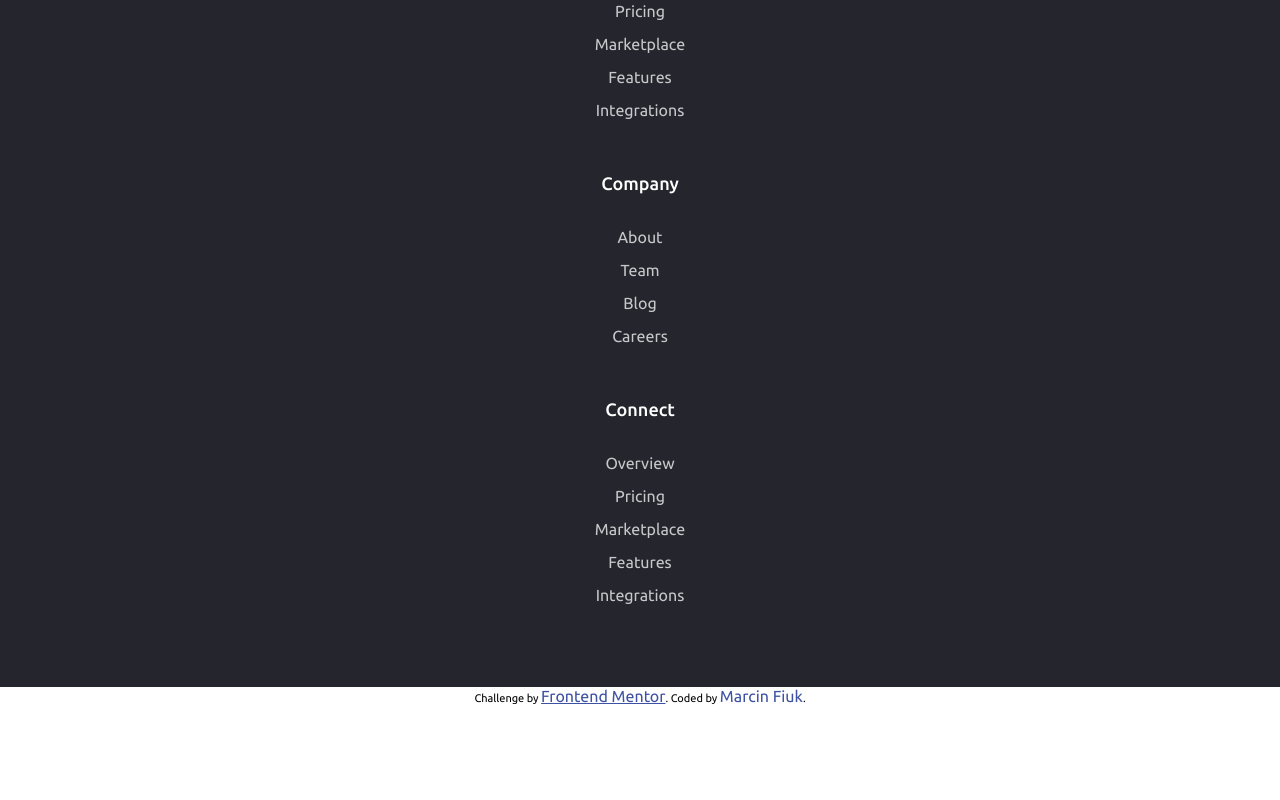
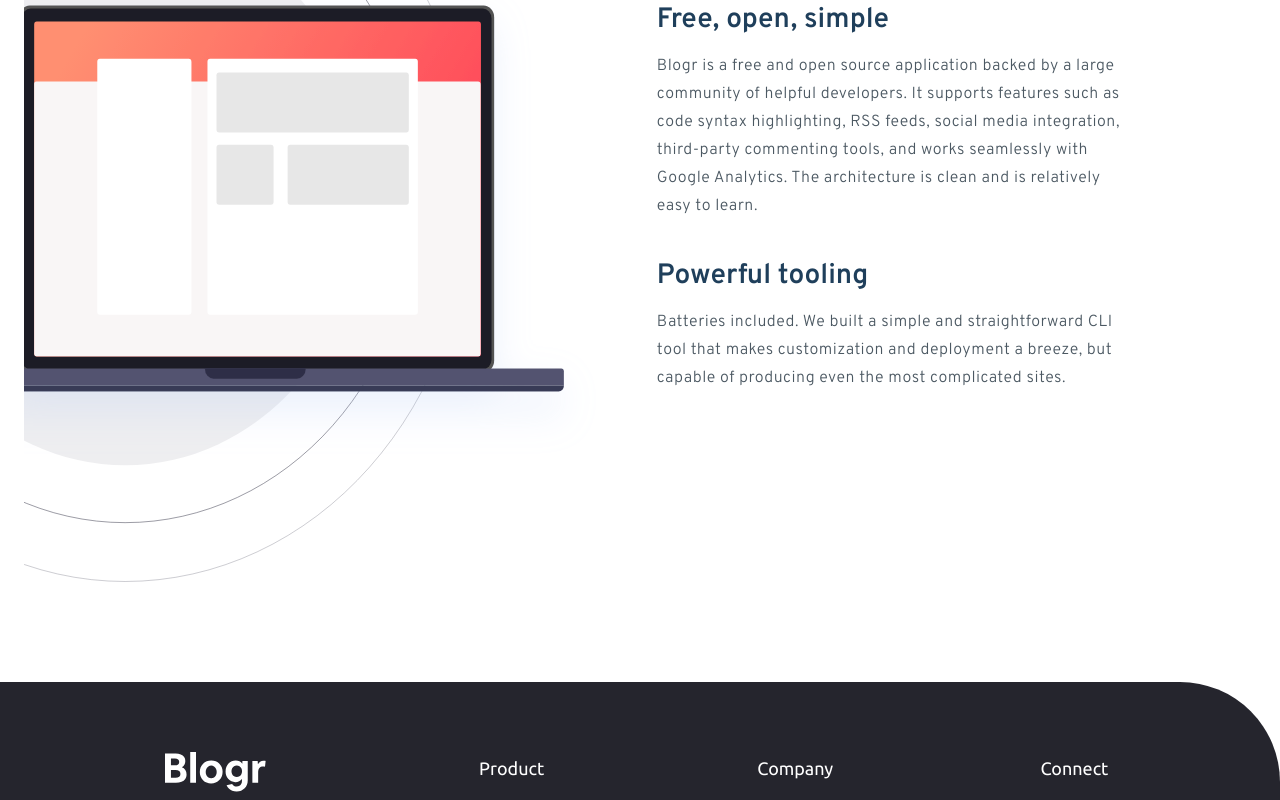
Before and after one commit to MarcinFiuk/FrontendMentor-BlogrLandingPage, a React (Create React App) app: page / in a window 1280 px wide. Shown: the part 280-1080 px from the top of the page. Before the commit the page ends 985 px from the top, so only its background shows below. Built offline with nearby package versions, Linux system fonts and the light colour scheme.

Commit message:
styling Section3 finished

```diff
--- a/public/index.html
+++ b/public/index.html
@@ -28,7 +28,7 @@
         <link rel="preconnect" href="https://fonts.googleapis.com" />
         <link rel="preconnect" href="https://fonts.gstatic.com" crossorigin />
         <link
-            href="https://fonts.googleapis.com/css2?family=Overpass:wght@300;600&family=Ubuntu:wght@400;500;700&display=swap"
+            href="https://fonts.googleapis.com/css2?family=Overpass:wght@300;600&family=Ubuntu:wght@400;600;700&display=swap"
             rel="stylesheet"
         />
         <title>Blog landing page main</title>
--- a/src/App.js
+++ b/src/App.js
@@ -1,3 +1,4 @@
+import Section3 from './components/Sections/Section3';
 import Footer from './components/Footer/Footer';
 import Attribution from './components/Attribution/Attribution';
 
@@ -7,6 +8,7 @@ function App() {
     return (
         <div>
             <GlobalStyle />
+            <Section3 />
             <Footer />
             <Attribution />
         </div>
--- a/src/GlobalStyle.js
+++ b/src/GlobalStyle.js
@@ -16,6 +16,6 @@ body{
     font-family: 'Ubuntu', sans-serif;
     max-width:1440px;
     margin: 0 auto;
-    font-size:
+    overflowX: hidden;
 }
 `;
--- a/src/components/Footer/Footer.js
+++ b/src/components/Footer/Footer.js
@@ -1,86 +1,19 @@
 import React from 'react';
-import styled from 'styled-components';
 
 import LogoImage from '../UI/Logo';
+import FooterList from './FooterList';
 
-import { company, product, connect } from './../../menuElements';
-
-const FooterContainer = styled.footer`
-    display: flex;
-    align-items: center;
-    flex-direction: column;
-    border-top-right-radius: 100px;
-    background-color: hsl(240, 10%, 16%);
-    color: hsl(0, 0%, 100%);
-    padding: 75px 14px;
-    line-height: 33px;
-    text-align: center;
-`;
-
-const ListTitle = styled.h6`
-    font-size: 1.8rem;
-    font-weight: 500;
-    margin: 40px 0 21px;
-`;
-
-const List = styled.ul`
-    list-style: none;
-`;
-
-const ListElement = styled.li``;
-
-const NavigationLink = styled.a`
-    color: hsl(240, 2%, 79%);
-    font-weight: 400;
-    text-decoration: none;
-`;
-
-const productList = (
-    <div>
-        <ListTitle>Product</ListTitle>
-        <List>
-            {product.map(({ id, text, url }) => (
-                <ListElement key={id}>
-                    <NavigationLink href={url}>{text}</NavigationLink>
-                </ListElement>
-            ))}
-        </List>
-    </div>
-);
-
-const companyList = (
-    <div>
-        <ListTitle>Company</ListTitle>
-        <List>
-            {company.map(({ id, text, url }) => (
-                <ListElement key={id}>
-                    <NavigationLink href={url}>{text}</NavigationLink>
-                </ListElement>
-            ))}
-        </List>
-    </div>
-);
-
-const connectList = (
-    <div>
-        <ListTitle>Connect</ListTitle>
-        <List>
-            {product.map(({ id, text, url }) => (
-                <ListElement key={id}>
-                    <NavigationLink href={url}>{text}</NavigationLink>
-                </ListElement>
-            ))}
-        </List>
-    </div>
-);
+import { FooterContainer } from './footerStyles';
+// import { productList, companyList, connectList, test } from './FooterList';
 
 const Footer = () => {
     return (
         <FooterContainer>
             <LogoImage />
-            {productList}
+            <FooterList />
+            {/* {productList}
             {companyList}
-            {connectList}
+            {connectList} */}
         </FooterContainer>
     );
 };
--- /dev/null
+++ b/src/components/Footer/FooterList.js
@@ -0,0 +1,68 @@
+import React from 'react';
+
+import { ListTitle, List, NavigationLink } from './footerStyles';
+import { menuElements } from './../../menuElements';
+
+const FooterList = () => {
+    return (
+        <React.Fragment>
+            {menuElements.map(({ name, links }, index) => {
+                return (
+                    <div key={index}>
+                        <ListTitle>{name}</ListTitle>
+                        <List>
+                            {links.map(({ id, text, url }) => (
+                                <li key={id}>
+                                    <NavigationLink href={url}>
+                                        {text}
+                                    </NavigationLink>
+                                </li>
+                            ))}
+                        </List>
+                    </div>
+                );
+            })}
+        </React.Fragment>
+    );
+};
+
+export default FooterList;
+
+// export const productList = (
+//     <div>
+//         <ListTitle>Product</ListTitle>
+//         <List>
+//             {product.map(({ id, text, url }) => (
+//                 <li key={id}>
+//                     <NavigationLink href={url}>{text}</NavigationLink>
+//                 </li>
+//             ))}
+//         </List>
+//     </div>
+// );
+
+// export const companyList = (
+//     <div>
+//         <ListTitle>Company</ListTitle>
+//         <List>
+//             {company.map(({ id, text, url }) => (
+//                 <li key={id}>
+//                     <NavigationLink href={url}>{text}</NavigationLink>
+//                 </li>
+//             ))}
+//         </List>
+//     </div>
+// );
+
+// export const connectList = (
+//     <div>
+//         <ListTitle>Connect</ListTitle>
+//         <List>
+//             {connect.map(({ id, text, url }) => (
+//                 <li key={id}>
+//                     <NavigationLink href={url}>{text}</NavigationLink>
+//                 </li>
+//             ))}
+//         </List>
+//     </div>
+// );
--- /dev/null
+++ b/src/components/Footer/footerStyles.js
@@ -0,0 +1,45 @@
+import styled from 'styled-components';
+
+export const FooterContainer = styled.footer`
+    display: flex;
+    align-items: center;
+    flex-direction: column;
+    border-top-right-radius: 100px;
+    background-color: hsl(240, 10%, 16%);
+    color: hsl(0, 0%, 100%);
+    padding: 75px 14px;
+    line-height: 33px;
+    text-align: center;
+
+    @media (min-width: 768px) {
+        flex-direction: row;
+        justify-content: space-between;
+        align-items: flex-start;
+        padding: 35px 85px;
+    }
+
+    @media (min-width: 1024px) {
+        padding: 70px 165px;
+    }
+`;
+
+export const ListTitle = styled.h6`
+    font-size: 1.8rem;
+    font-weight: 500;
+    margin: 40px 0 21px;
+    text-transform: capitalize;
+
+    @media (min-width: 768px) {
+        margin-top: 0;
+    }
+`;
+
+export const List = styled.ul`
+    list-style: none;
+`;
+
+export const NavigationLink = styled.a`
+    color: hsl(240, 2%, 79%);
+    font-weight: 400;
+    text-decoration: none;
+`;
--- /dev/null
+++ b/src/components/Sections/Section3.js
@@ -0,0 +1,49 @@
+import React, { useEffect } from 'react';
+
+import photoMobile from './../../assets/illustration-laptop-mobile.svg';
+import photoDesktop from './../../assets/illustration-laptop-desktop.svg';
+
+import {
+    Section,
+    ImageWrapper,
+    Image,
+    TextWrapper,
+    IndividualParagraph,
+    ParagraphHeading,
+} from './sectionStyles';
+
+const Section3 = () => {
+    useEffect(() => {
+        //windows.matchMedia -https://developer.mozilla.org/en-US/docs/Web/CSS/Media_Queries/Testing_media_queries#receiving_query_notifications
+        //IntersectionObserver’s
+        //Resize Observer
+    }, []);
+
+    return (
+        <Section>
+            <ImageWrapper>
+                {/* <Image src={photoMobile} alt='laptop' /> */}
+                <Image src={photoDesktop} alt='laptop' />
+            </ImageWrapper>
+            <TextWrapper>
+                <ParagraphHeading>Free, open, simple</ParagraphHeading>
+                <IndividualParagraph>
+                    Blogr is a free and open source application backed by a
+                    large community of helpful developers. It supports features
+                    such as code syntax highlighting, RSS feeds, social media
+                    integration, third-party commenting tools, and works
+                    seamlessly with Google Analytics. The architecture is clean
+                    and is relatively easy to learn.
+                </IndividualParagraph>
+                <ParagraphHeading>Powerful tooling</ParagraphHeading>
+                <IndividualParagraph>
+                    Batteries included. We built a simple and straightforward
+                    CLI tool that makes customization and deployment a breeze,
+                    but capable of producing even the most complicated sites.
+                </IndividualParagraph>
+            </TextWrapper>
+        </Section>
+    );
+};
+
+export default Section3;
--- /dev/null
+++ b/src/components/Sections/sectionStyles.js
@@ -0,0 +1,81 @@
+import styled from 'styled-components';
+
+export const Section = styled.section`
+    display: flex;
+    flex-direction: column;
+    font-family: Overpass, sans-serif;
+    margin: 78px 24px 100px 24px;
+    overflow: hidden;
+
+    @media (min-width: 768px) {
+        flex-direction: row;
+        // justify-content: space-evenly;
+    }
+
+    @media (min-width: 1024px) {
+        justify-content: space-between;
+        align-items: center;
+    } ;
+`;
+
+export const ImageWrapper = styled.div`
+    align-self: center;
+    width: 326px;
+    height: 326px;
+    overflow: hidden;
+
+    @media (min-width: 1024px) {
+        height: 784px;
+        width: 786px;
+    }
+`;
+
+export const Image = styled.img`
+    height: 326px;
+    width: 326px;
+    transform: scaleX(1.5) scaleY(1.1);
+
+    @media (min-width: 1024px) {
+        height: 784px;
+        width: 860px;
+        transform: translateX(-245px);
+    }
+`;
+
+export const TextWrapper = styled.div`
+    padding: 0 2px 0 6px;
+    text-align: center;
+
+    @media (min-width: 768px) {
+        width: 50%;
+        text-align: left;
+    }
+    @media (min-width: 1024px) {
+        width: 600px;
+        margin-right: 125px;
+    }
+`;
+
+export const ParagraphHeading = styled.h2`
+    font-weight: 600;
+    font-size: 2.8rem;
+    line-height: 32px;
+    color: hsl(208, 49%, 24%);
+    margin: 40px 0 16px;
+
+    @media (min-width: 1024px) {
+        // margin-top: 0;
+    }
+`;
+
+export const IndividualParagraph = styled.p`
+    font-weight: 400;
+    font-size: 1.6rem;
+    line-height: 28px;
+    letter-spacing: 0.5px;
+    color: hsl(207, 13%, 34%);
+
+    @media (min-width: 1024px) {
+        margin-bottom: 24px;
+    }
+`;
--- a/src/components/aaa.css
+++ b/src/components/aaa.css
@@ -1,5 +1,5 @@
 .a {
     border-top-right-radius: 1px;
-
+    text-transform: capitalize;
     color: inherit;
 }
--- a/src/menuElements.js
+++ b/src/menuElements.js
@@ -1,18 +1,29 @@
-export const product = [
+export const menuElements = [
+    {
+        name: 'product',
+        links: [
             { id: 'pr1', url: '/overview', text: 'Overview' },
             { id: 'pr2', url: '/pricing', text: 'Pricing' },
             { id: 'pr3', url: '/marketplace', text: 'Marketplace' },
             { id: 'pr4', url: '/features', text: 'Features' },
             { id: 'pr5', url: '/integrations', text: 'Integrations' },
-];
-export const company = [
+        ],
+    },
+    {
+        name: 'company',
+        links: [
             { id: 'comp1', url: '/about', text: 'About' },
             { id: 'comp2', url: '/tem', text: 'Team' },
             { id: 'comp3', url: '/blog', text: 'Blog' },
             { id: 'comp4', url: '/careers', text: 'Careers' },
-];
-export const connect = [
+        ],
+    },
+    {
+        name: 'connect',
+        links: [
             { id: 'conn1', url: '/contact', text: 'Contact' },
             { id: 'conn2', url: '/newsletter', text: 'Newsletter' },
             { id: 'conn3', url: '/linkedin', text: 'LinkedIn' },
+        ],
+    },
 ];
```
Lines whose indentation alone changed are shown as unchanged.
